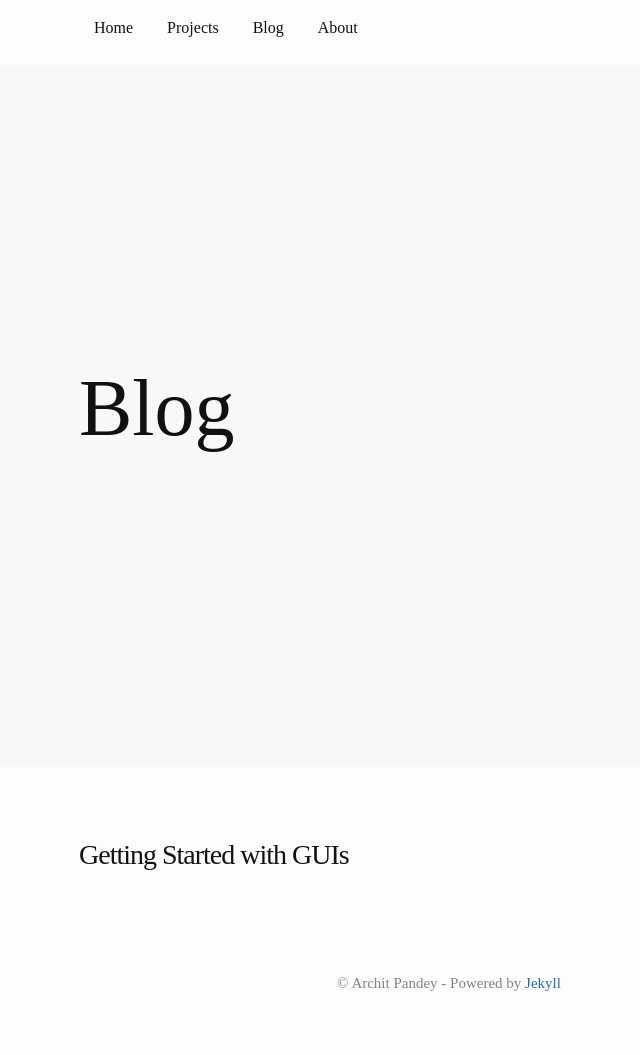
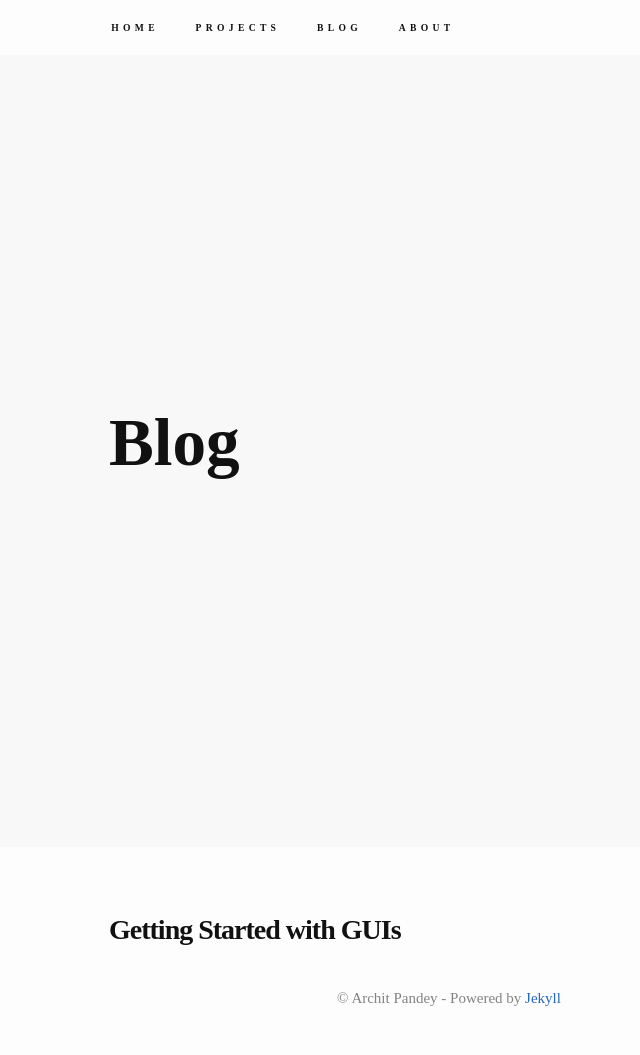
Before and after one commit to marqueslu/archit-p.github.io, a Jekyll site: the page built from _pages/blog.md, in a window 1280 px wide. Shown: the whole page, without its empty margins (191-831 px from the left). Built offline with Jekyll 4.4.1, drawn with Linux system fonts in a browser that asks for light colours.

Commit message:
Changed font weight

```diff
--- a/_sass/kali.scss
+++ b/_sass/kali.scss
@@ -2,7 +2,7 @@
 $base-font-family: "Droid Sans", sans serif;
 $monospace-font-family: "Geo";
 $base-font-size:   16px !default;
-$base-font-weight: 500 !default;
+$base-font-weight: 400 !default;
 $small-font-size:  $base-font-size * 0.875 !default;
 $base-line-height: 1.5 !default;
 
--- a/_sass/kali/_layout.scss
+++ b/_sass/kali/_layout.scss
@@ -2,28 +2,26 @@
  * Site header
  */
 .site-header {
-  min-height: 35px;
 
   // Positioning context for the mobile navigation icon
   position: relative;
 }
 
 .site-nav {
-  float: left;
-  line-height: 56px;
-  list-style-type: none;
-  margin: 0;
-  padding: 0;
-  overflow: hidden;
-  width: 100%;
-  text-align: left;
+  padding-top: 1.4vmax;
+  padding-bottom: 1.4vmax;
+  margin-right: -1vmax;
+  margin-left: -1vmax;
+  font-size: 60%;
+  font-weight: 700;
+  letter-spacing: .45em;
+  text-transform: uppercase;
 
   .page-link {
     color: $text-color;
-    line-height: $base-line-height;
     margin-right: 15px;
     margin-left: 15px;
-
+    line-height: 2;
     &:hover {
       color: #FE938C;
       text-decoration: none;
@@ -81,12 +79,12 @@
  * Page content
  */
 .page-content {
-  padding: $spacing-unit 0;
+  padding: 0 0;
 }
 
 .page-header {
   display: flex;
-  min-height: calc(90vh - 5.6vmax - 5ex);
+  min-height: calc(100vh - 5.6vmax - 5ex);
   padding-top: 0vmin;
   padding-bottom: 0vmin;
   margin-bottom: 5vmin;
@@ -100,15 +98,16 @@
 }
 
 .page-title {
-  font-size: 500%;
+  font-size: 420%;
   position: relative;
+  font-weight: 700;
 }
 
 .post-list {
   clear: left;
   list-style: none;
   margin-left: auto;
-
+  padding-top: 2vw;
   .post-link:hover {
     text-decoration: none;
     color: #4281A4;
@@ -150,6 +149,7 @@
   font-size: 28px;
   letter-spacing: -1px;
   line-height: 0.9;
+  font-weight: 700;
 
   @include media-query($on-laptop) {
     font-size: 36px;
@@ -249,8 +249,8 @@
 }
 
 .total-page {
-   max-width: -webkit-calc(#{$content-width} - (#{$spacing-unit} * 2));
-  max-width:         calc(#{$content-width} - (#{$spacing-unit} * 2));
+   max-width: -webkit-calc(#{$content-width} - (#{$spacing-unit} * 4));
+  max-width:         calc(#{$content-width} - (#{$spacing-unit} * 4));
   margin-right: auto;
   margin-left: auto;
   padding-right: $spacing-unit;
```
Also changed, not shown: 1 other file.
